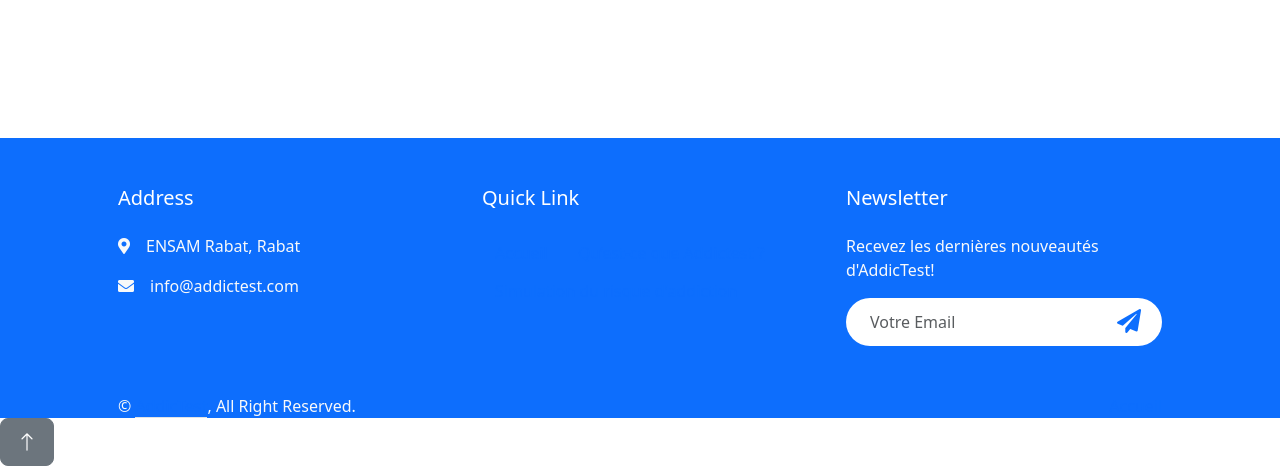
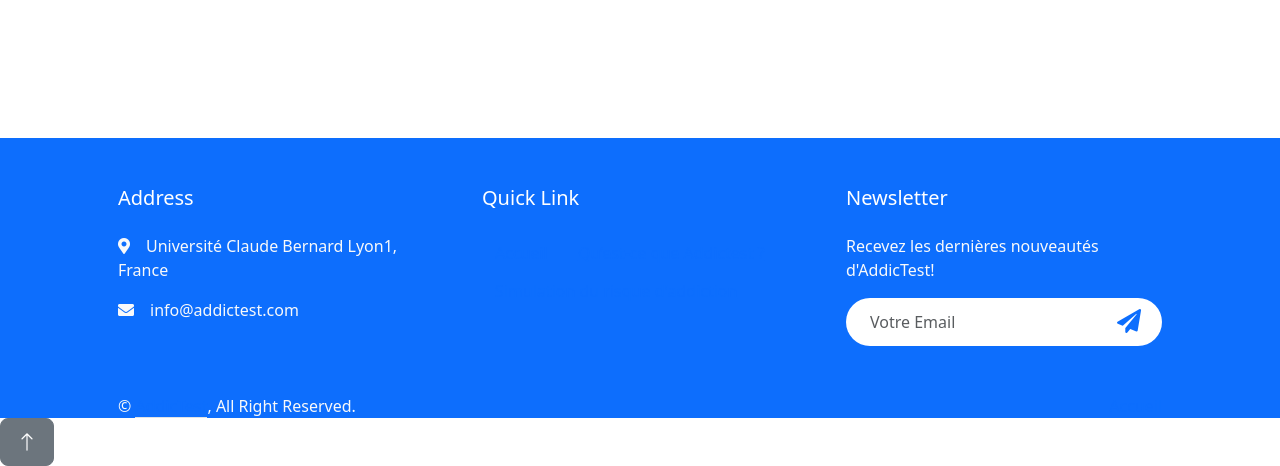
Before and after one commit to amineidel1/ADDICTEST, a Django app: page / in a window 1280 px wide. Shown: the part 1258-1724 px from the top of the page. Run offline with Django 3.2, Linux system fonts and the light colour scheme; some libraries are stand-ins or nearby versions.

Commit message:
Add files via upload

```diff
--- a/predict/templates/predict/about.html
+++ b/predict/templates/predict/about.html
@@ -200,7 +200,7 @@
                 <div class="row g-5">
                     <div class="col-md-6 col-lg-4">
                         <p class="section-title text-white h5 mb-4">Address<span></span></p>
-                        <p><i class="fa fa-map-marker-alt me-3"></i>ENSAM Rabat, Rabat</p>
+                        <p><i class="fa fa-map-marker-alt me-3"></i>Université Claude Bernard Lyon1, France</p>
                         <p><i class="fa fa-envelope me-3"></i>info@addictest.com</p>
                     </div>
                     <div class="col-md-6 col-lg-4">
--- a/predict/templates/predict/index.html
+++ b/predict/templates/predict/index.html
@@ -181,7 +181,7 @@
                 <div class="row g-5">
                     <div class="col-md-6 col-lg-4">
                         <p class="section-title text-white h5 mb-4">Address<span></span></p>
-                        <p><i class="fa fa-map-marker-alt me-3"></i>ENSAM Rabat, Rabat</p>
+                        <p><i class="fa fa-map-marker-alt me-3"></i>Université Claude Bernard Lyon1, France</p>
                         <p><i class="fa fa-envelope me-3"></i>info@addictest.com</p>
                     </div>
                     <div class="col-md-6 col-lg-4">
--- a/predict/templates/predict/resultat.html
+++ b/predict/templates/predict/resultat.html
@@ -191,7 +191,7 @@
                 <div class="row g-5">
                     <div class="col-md-6 col-lg-4">
                         <p class="section-title text-white h5 mb-4">Address<span></span></p>
-                        <p><i class="fa fa-map-marker-alt me-3"></i>ENSAM Rabat, Rabat</p>
+                        <p><i class="fa fa-map-marker-alt me-3"></i>Université Claude Bernard Lyon1, France</p>
                         <p><i class="fa fa-envelope me-3"></i>info@addictest.com</p>
                     </div>
                     <div class="col-md-6 col-lg-4">
--- a/predict/templates/predict/simulation.html
+++ b/predict/templates/predict/simulation.html
@@ -453,7 +453,7 @@
                 <div class="row g-5">
                     <div class="col-md-6 col-lg-4">
                         <p class="section-title text-white h5 mb-4">Address<span></span></p>
-                        <p><i class="fa fa-map-marker-alt me-3"></i>ENSAM Rabat, Rabat</p>
+                        <p><i class="fa fa-map-marker-alt me-3"></i>Université Claude Bernard Lyon1, France</p>
                         <p><i class="fa fa-envelope me-3"></i>info@addictest.com</p>
                     </div>
                     <div class="col-md-6 col-lg-4">
```
